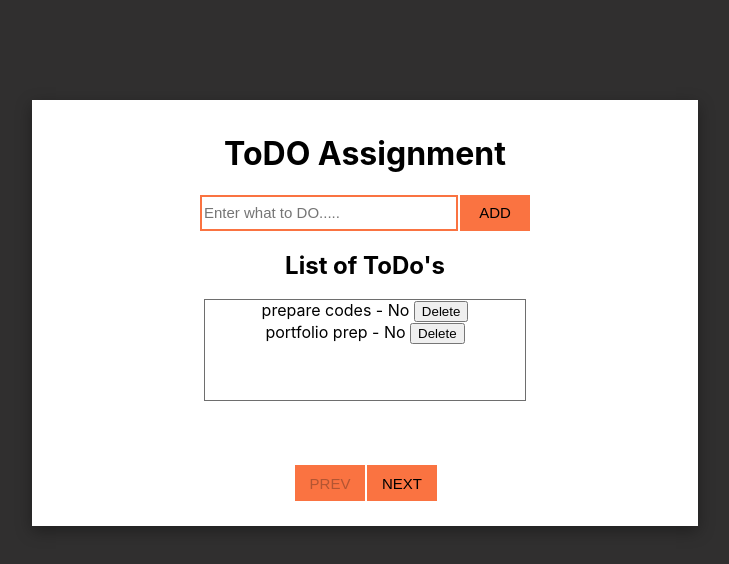
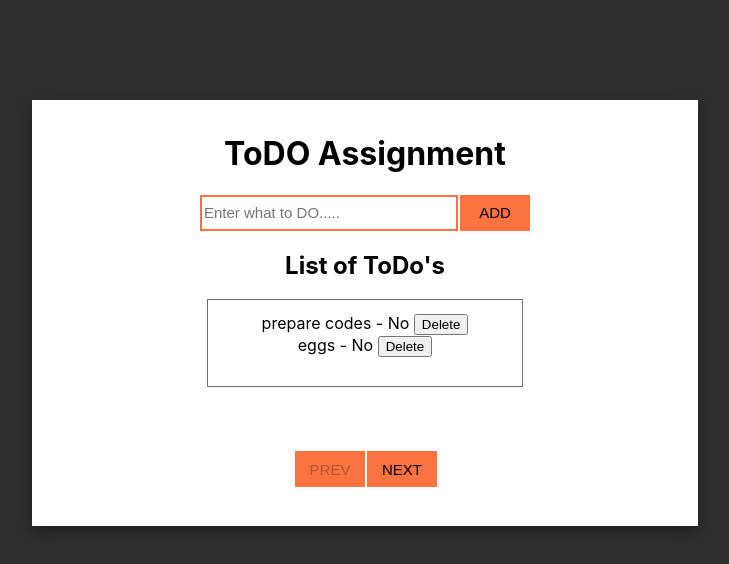
Before and after one commit to Duwesh/React-Examples, a React (Create React App) app in the folder todo_047/: page / in a window 1280 px wide. Shown: the top 564 px of the page, without its empty margins (275-1004 px from the left). Built offline with nearby package versions, Linux system fonts and the light colour scheme; data requests are answered from the project's data file.

Commit message:
To Do
made few CSS changes

```diff
--- a/todo_047/db.json
+++ b/todo_047/db.json
@@ -4,11 +4,6 @@
       "title": "prepare codes",
       "status": false,
       "id": 3
-    },
-    {
-      "title": "portfolio prep",
-      "status": false,
-      "id": 5
     },
     {
       "title": "eggs",
--- a/todo_047/src/App.css
+++ b/todo_047/src/App.css
@@ -70,8 +70,9 @@ body{
 }
 
 #listShow{
-  width:50%;
+  width:45%;
   border: .5px solid rgb(110, 110, 110);
   margin: auto;
-  height: 100px
+  height: 60px;
+  padding:2% 2%
 }
```
